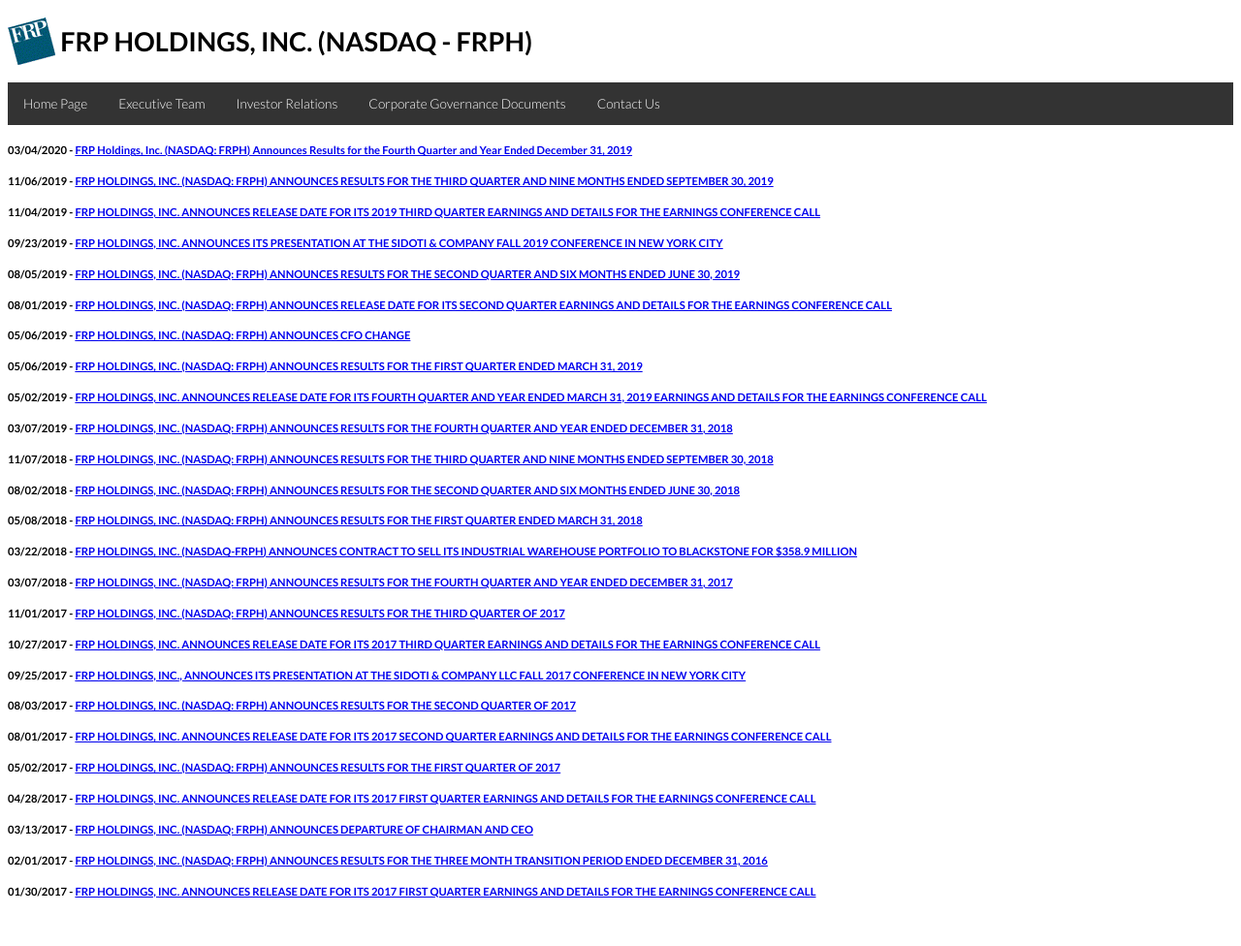
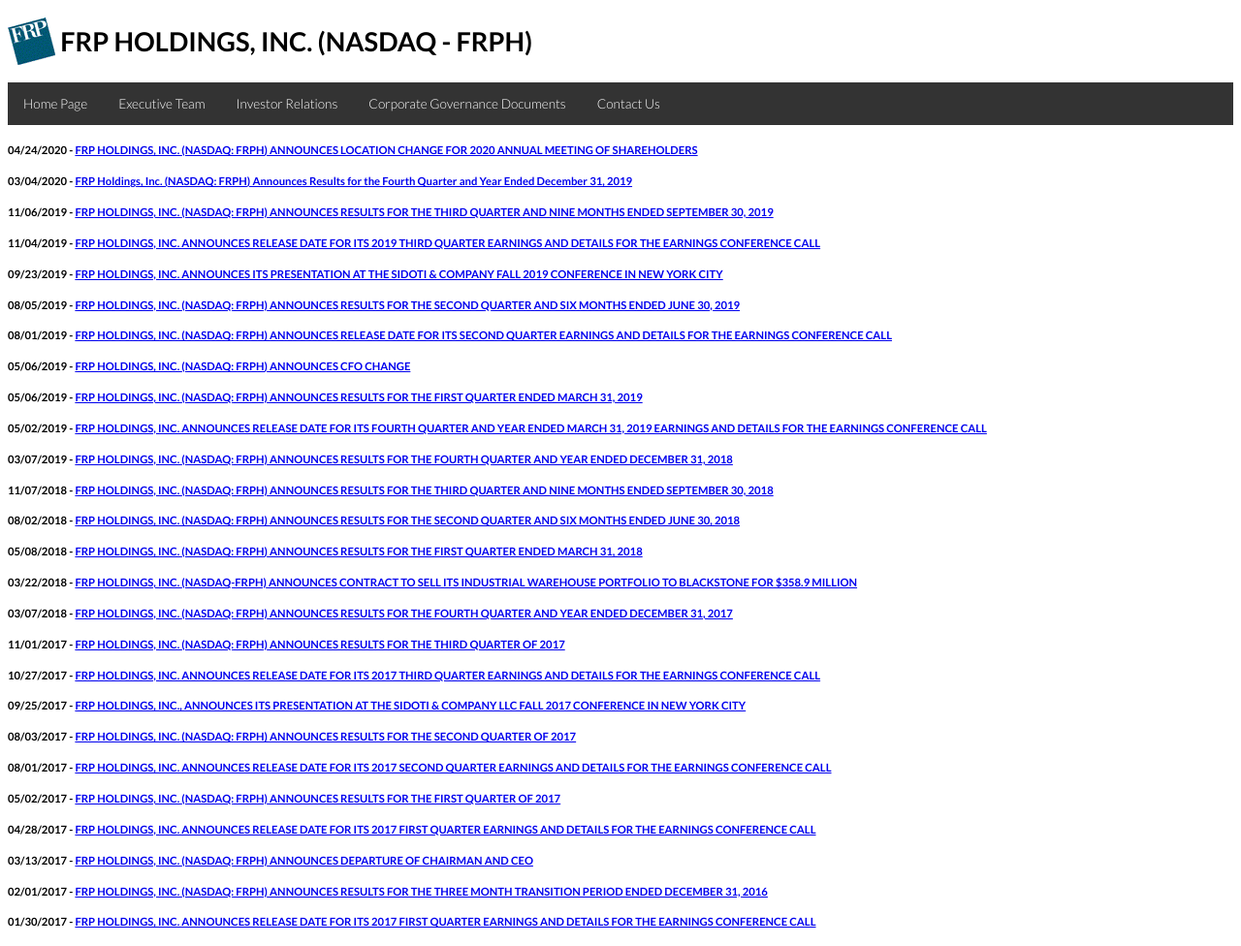
Before and after one commit to frpholdings/frpholdings.github.io, a Jekyll site: the page built from news.md, in a window 1280 px wide. Shown: the whole page at 97% size. Built offline with Jekyll 4.4.1, drawn with Linux system fonts in a browser that asks for light colours; before the commit the page ends 944 px from its top, so only the background shows below that.

Commit message:
Update news.yml

```diff
--- a/_data/news.yml
+++ b/_data/news.yml
@@ -97,3 +97,7 @@
 - Date: "2020-03-04"
   Title: "FRP Holdings, Inc. (NASDAQ: FRPH) Announces Results for the Fourth Quarter and Year Ended December 31, 2019"
   File: frph_fy2019_press_release.pdf
+
+- Date: "2020-04-24"
+  Title: "FRP HOLDINGS, INC. (NASDAQ: FRPH) ANNOUNCES LOCATION CHANGE FOR 2020 ANNUAL MEETING OF SHAREHOLDERS"
+  File: FRPH_Press_Release_04.24.2020.pdf
```
